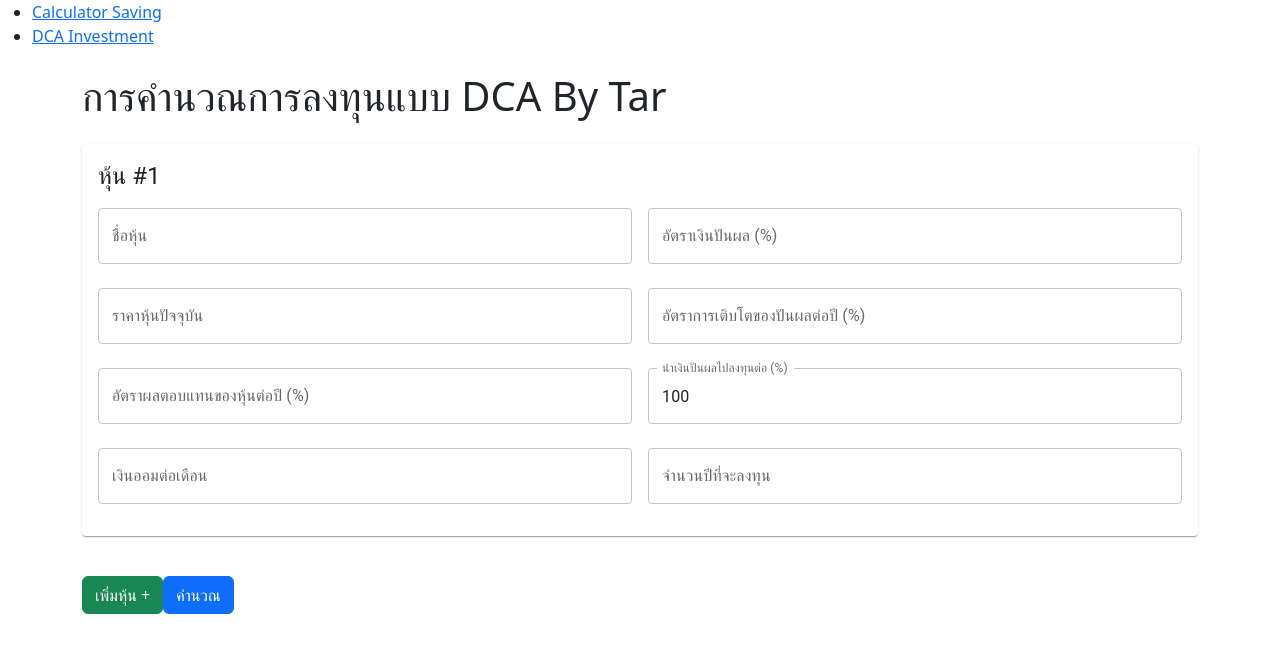
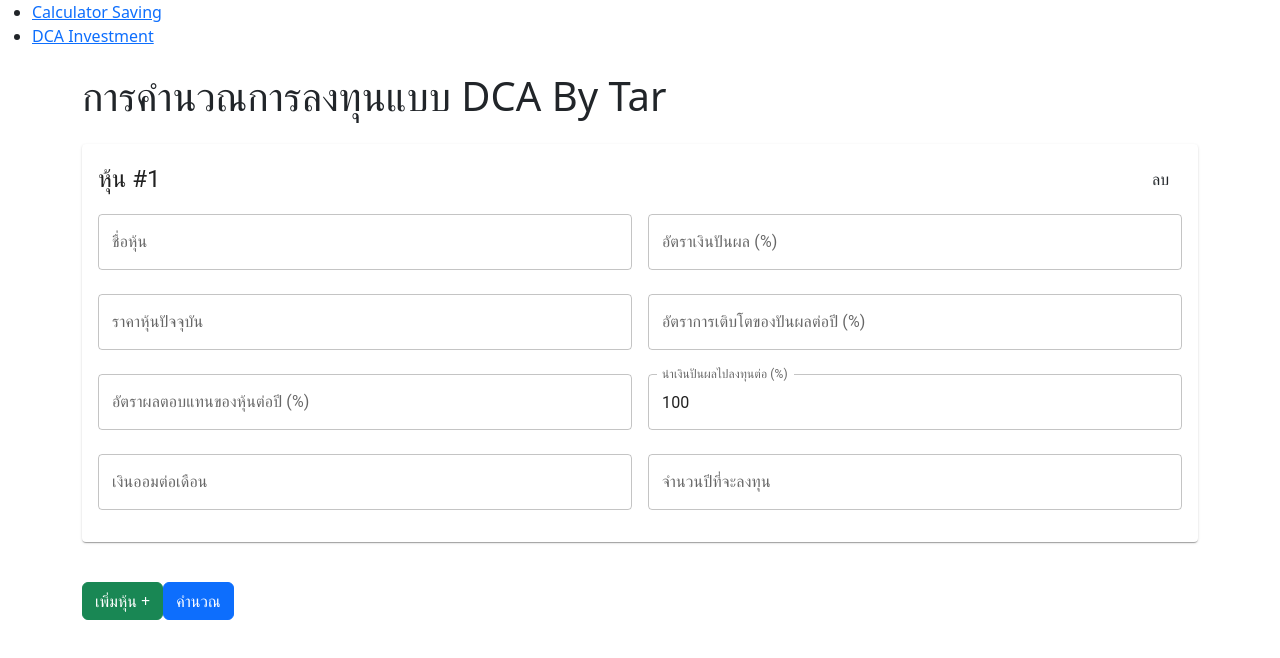
Before and after one commit to natthphong/saving_calculator, a React (Create React App) app: page /dca in a window 1280 px wide. Shown: the top 658 px of the page. Built offline with nearby package versions, Linux system fonts and the light colour scheme.

Commit message:
update README

```diff
--- a/src/pages/DCAInvestment/components/DCACalculatorForm.jsx
+++ b/src/pages/DCAInvestment/components/DCACalculatorForm.jsx
@@ -8,8 +8,10 @@ import {
     Typography,
     Grid,
 } from '@mui/material';
+import DeleteIcon from '@mui/icons-material/Delete';
+import {Button} from "react-bootstrap";
 
-function DCACalculatorForm({ id, onUpdate }) {
+function DCACalculatorForm({ id, onUpdate ,onRemove}) {
     // สถานะสำหรับฟิลด์ต่าง ๆ
     const [stockName, setStockName] = useState('');
     const [currentStockPrice, setCurrentStockPrice] = useState('');
@@ -53,7 +55,17 @@ function DCACalculatorForm({ id, onUpdate }) {
     return (
         <Card className="my-4">
             <CardContent>
-                <Typography variant="h5">หุ้น #{id}</Typography>
+                <Grid container alignItems="center" justifyContent="space-between">
+                    <Typography variant="h5">หุ้น #{id}</Typography>
+                    <Button
+                        variant="outlined"
+                        color="secondary"
+                        onClick={() => onRemove(id)}
+                        startIcon={<DeleteIcon />}
+                    >
+                        ลบ
+                    </Button>
+                </Grid>
                 <Grid container spacing={2}>
                     <Grid item xs={12} sm={6}>
                         <TextField
--- a/src/pages/DCAInvestment/index.jsx
+++ b/src/pages/DCAInvestment/index.jsx
@@ -25,7 +25,9 @@ function DCAInvestment() {
         { id: 1, stockData: null },
     ]);
     const [results, setResults] = useState(null);
-
+    const removeStockCard = (id) => {
+        setStockCards(stockCards.filter(card => card.id !== id));
+    };
     const addStockCard = () => {
         setStockCards([...stockCards, { id: stockCards.length + 1, stockData: null }]);
     };
@@ -48,6 +50,7 @@ function DCAInvestment() {
                         key={card.id}
                         id={card.id}
                         onUpdate={updateStockData}
+                        onRemove={removeStockCard}
                     />
                 ))}
                 <Button variant="success" onClick={addStockCard} className="mt-3">
```
